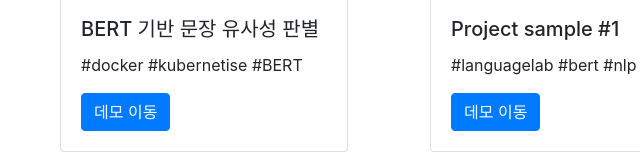
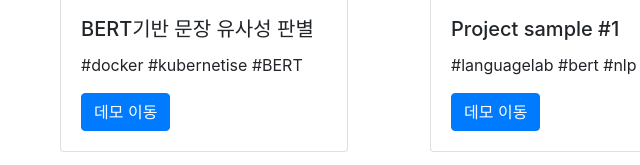
Before and after one commit to lhs009/featured-demo-server, a website: page public/index.html in a window 1280 px wide. Shown: the part 700-865 px from the top of the page, 66-706 px from the left. Drawn offline with nearby package versions, Linux system fonts and the light colour scheme.

Commit message:
index.html title update

```diff
--- a/public/index.html
+++ b/public/index.html
@@ -63,7 +63,7 @@
         <div class="card" style="width: 18rem;">
           <img src="images/4.png" class="card-img-top" alt="...">
           <div class="card-body">
-            <h5 class="card-title">BERT 기반 문장 유사성 판별</h5>
+            <h5 class="card-title">BERT기반 문장 유사성 판별</h5>
             <p class="card-text">#docker #kubernetise #BERT</p>
             <a href="pjt4/view4.html" class="btn btn-primary">데모 이동</a>
           </div>
```
